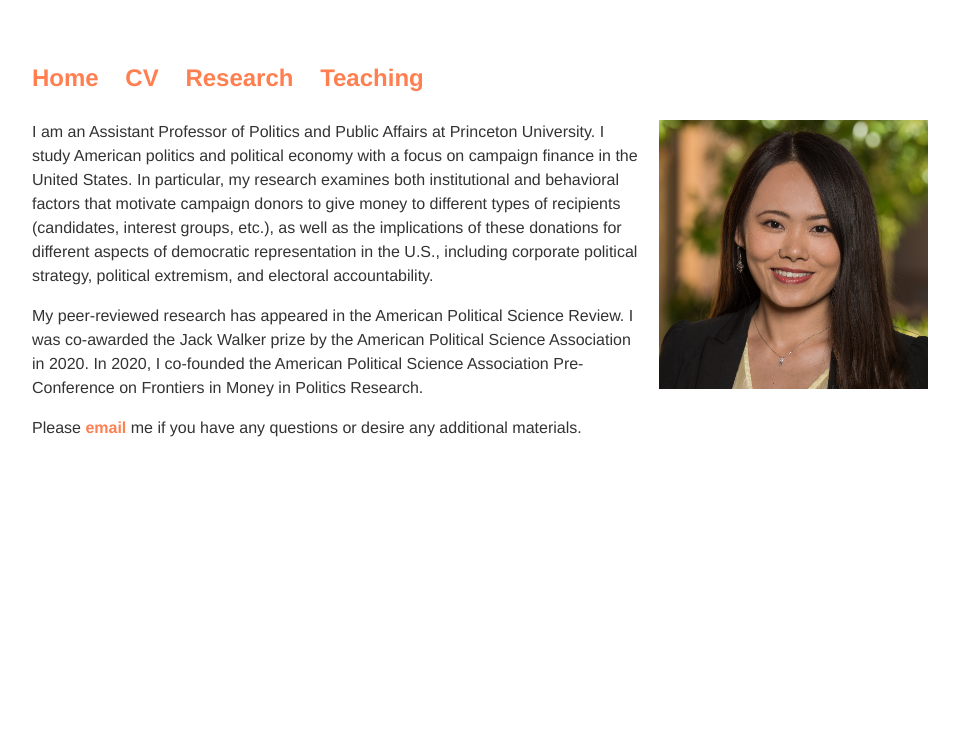
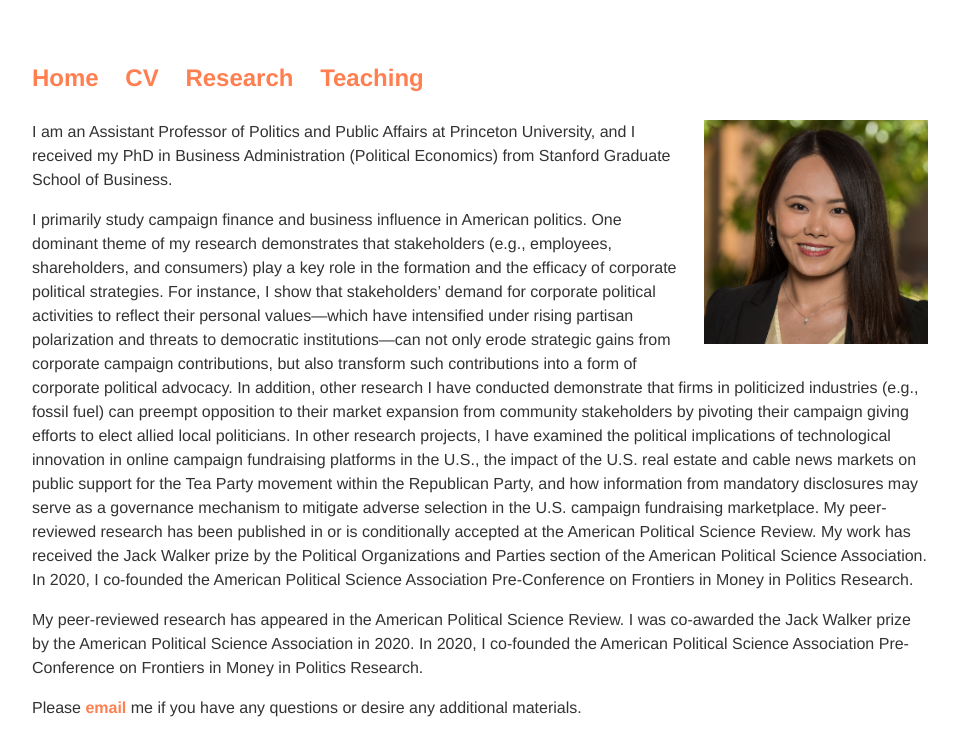
Before and after one commit to zhaoliresearch/zhaoliresearch.github.io, a Jekyll site: the page built from index.html, in a window 1280 px wide. Shown: the top 756 px of the page, without its empty margins (160-1119 px from the left). Built offline with Jekyll 4.4.1, drawn with Linux system fonts in a browser that asks for light colours.

Commit message:
Update index.html

```diff
--- a/index.html
+++ b/index.html
@@ -7,7 +7,10 @@ title: Zhao Li, Ph.D.
 
 <div class="blurb">
 
-	<p><img src="headshot/Zhao Li_headshot.jpg" alt="Headshot" style="width:30%;height:30%;margin-left:15px;margin-bottom:15px;float:right;">I am an Assistant Professor of Politics and Public Affairs at Princeton University. I study American politics and political economy with a focus on campaign finance in the United States. In particular, my research examines both institutional and behavioral factors that motivate campaign donors to give money to different types of recipients (candidates, interest groups, etc.), as well as the implications of these donations for different aspects of democratic representation in the U.S., including corporate political strategy, political extremism, and electoral accountability.</p>
+	<p><img src="headshot/Zhao Li_headshot.jpg" alt="Headshot" style="width:25%;height:25%;margin-left:15px;margin-bottom:15px;float:right;">I am an Assistant Professor of Politics and Public Affairs at Princeton University, and I received my PhD in Business Administration (Political Economics) from Stanford Graduate School of Business. </p>
+	<p>I primarily study campaign finance and business influence in American politics. One dominant theme of my research demonstrates that stakeholders (e.g., employees, shareholders, and consumers) play a key role in the formation and the efficacy of corporate political strategies. For instance, I show that stakeholders’ demand for corporate political activities to reflect their personal values—which have intensified under rising partisan polarization and threats to democratic institutions—can not only erode strategic gains from corporate campaign contributions, but also transform such contributions into a form of corporate political advocacy. In addition, other research I have conducted demonstrate that firms in politicized industries (e.g., fossil fuel) can preempt opposition to their market expansion from community stakeholders by pivoting their campaign giving efforts to elect allied local politicians.
+In other research projects, I have examined the political implications of technological innovation in online campaign fundraising platforms in the U.S., the impact of the U.S. real estate and cable news markets on public support for the Tea Party movement within the Republican Party, and how information from mandatory disclosures may serve as a governance mechanism to mitigate adverse selection in the U.S. campaign fundraising marketplace.
+My peer-reviewed research has been published in or is conditionally accepted at the American Political Science Review. My work has received the Jack Walker prize by the Political Organizations and Parties section of the American Political Science Association. In 2020, I co-founded the American Political Science Association Pre-Conference on Frontiers in Money in Politics Research.</p>
 
         <p>My peer-reviewed research has appeared in the American Political Science Review. I was co-awarded the Jack Walker prize by the American Political Science Association in 2020. In 2020, I co-founded the American Political Science Association Pre-Conference on Frontiers in Money in Politics Research.</p>
 
```
